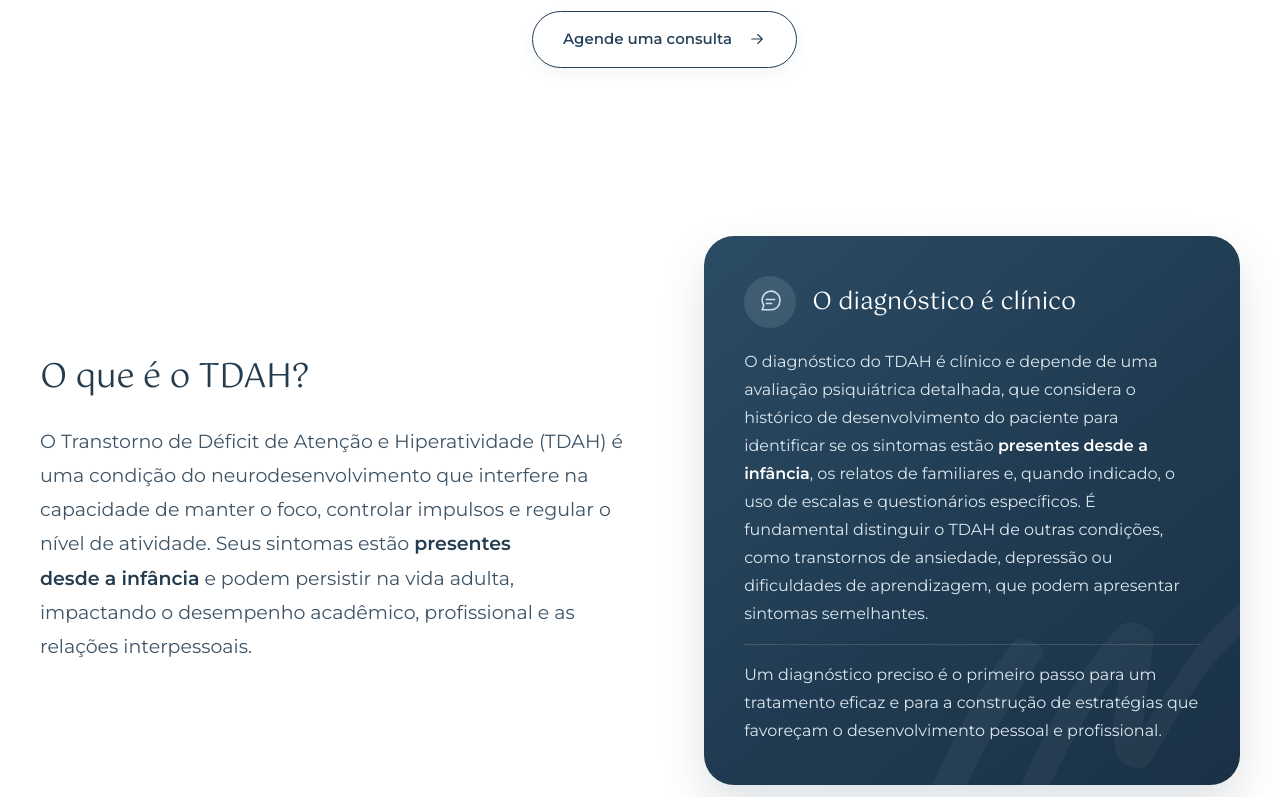
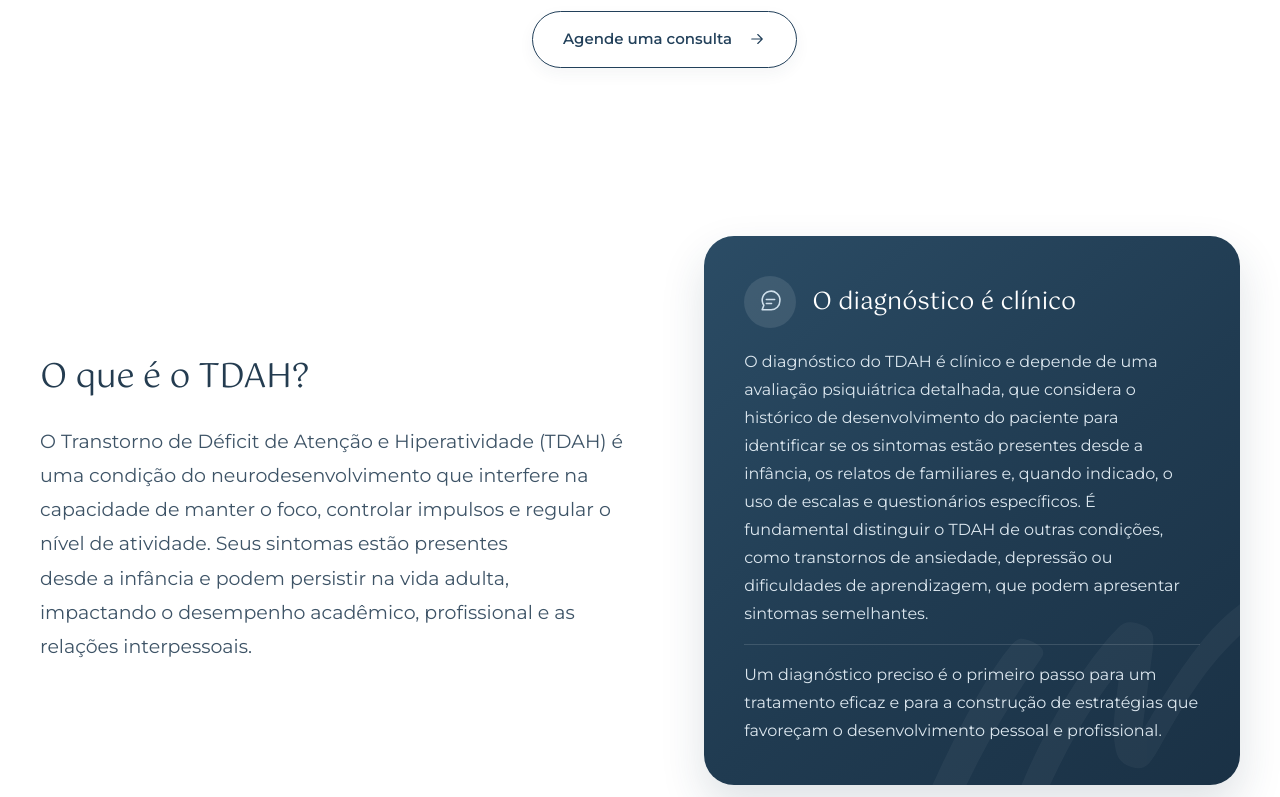
Before and after one commit to pedrozajden/lucio-site, an Astro site: page /enfermidades/transtorno-de-deficit-de-atencao-e-hiperatividade-tdah in a window 1280 px wide. Shown: the part 2781-3578 px from the top of the page. Built offline with nearby package versions, Linux system fonts and the light colour scheme; Astro itself is replaced by a stand-in of ours.

Commit message:
TDAH: remove negrito de "presentes desde a infância"
Co-Authored-By: Claude Opus 5.5 <noreply@anthropic.com>

```diff
--- a/src/pages/enfermidades/transtorno-de-deficit-de-atencao-e-hiperatividade-tdah.astro
+++ b/src/pages/enfermidades/transtorno-de-deficit-de-atencao-e-hiperatividade-tdah.astro
@@ -26,7 +26,7 @@ const sections: [string, string][] = [['sintomas', 'Sinais'], ['medico', 'O méd
     <div class="cond-container cond-signs-grid">
       <div class="cond-signs-intro" data-reveal>
         <h2 id="sintomas-titulo">Como o TDAH se manifesta</h2>
-        <div class="cond-prose" data-copy="signsIntro">{content.signsIntro.map(paragraph => <p set:html={emphasize(paragraph, ['presentes desde a infância'])} />)}</div>
+        <div class="cond-prose" data-copy="signsIntro">{content.signsIntro.map(paragraph => <p>{paragraph}</p>)}</div>
       </div>
       <div class="cond-signs-body" data-reveal>
         <ul class="cond-symptoms" aria-label="Manifestações mais comuns do TDAH" data-original="sintomasDiagnostico.1">
@@ -47,11 +47,11 @@ const sections: [string, string][] = [['sintomas', 'Sinais'], ['medico', 'O méd
     <div class="cond-container cond-understand-grid">
       <div class="cond-definition" data-reveal>
         <h2 id="tdah-titulo">O que é o TDAH?</h2>
-        <div class="cond-prose cond-prose-large" data-copy="definition"><p set:html={emphasize(content.definition, ['presentes desde a infância'])} /></div>
+        <div class="cond-prose cond-prose-large" data-copy="definition"><p>{content.definition}</p></div>
       </div>
       <aside id="diagnostico" class="cond-diagnosis" data-reveal aria-labelledby="diagnostico-titulo">
         <div class="cond-diagnosis-heading"><span class="cond-round-icon"><Icon name="conversation" /></span><h3 id="diagnostico-titulo">O diagnóstico é clínico</h3></div>
-        <div class="cond-prose" data-copy="diagnosis">{content.diagnosis.map(paragraph => <p set:html={emphasize(paragraph, ['presentes desde a infância'])} />)}</div>
+        <div class="cond-prose" data-copy="diagnosis">{content.diagnosis.map(paragraph => <p>{paragraph}</p>)}</div>
       </aside>
     </div>
   </section>
```
